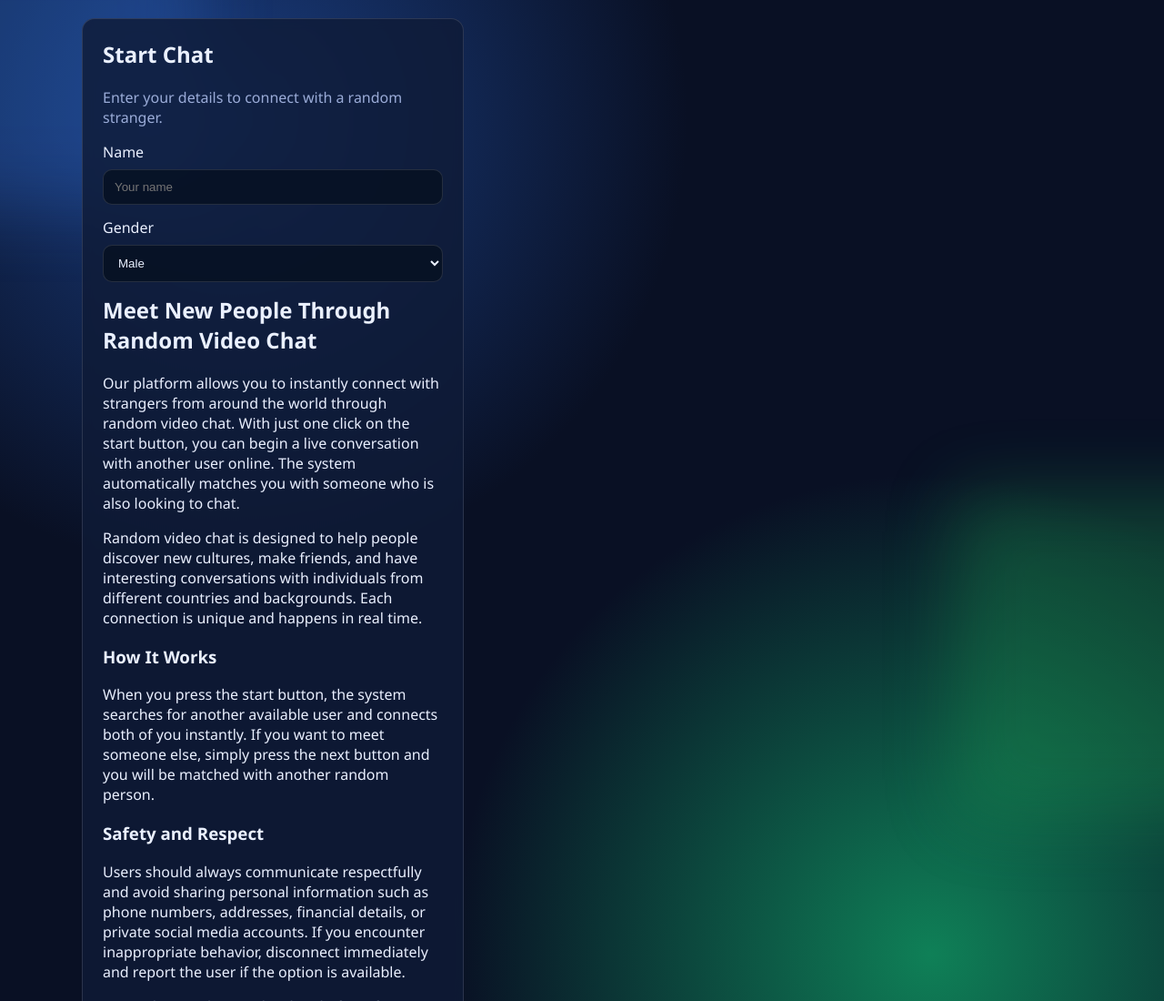
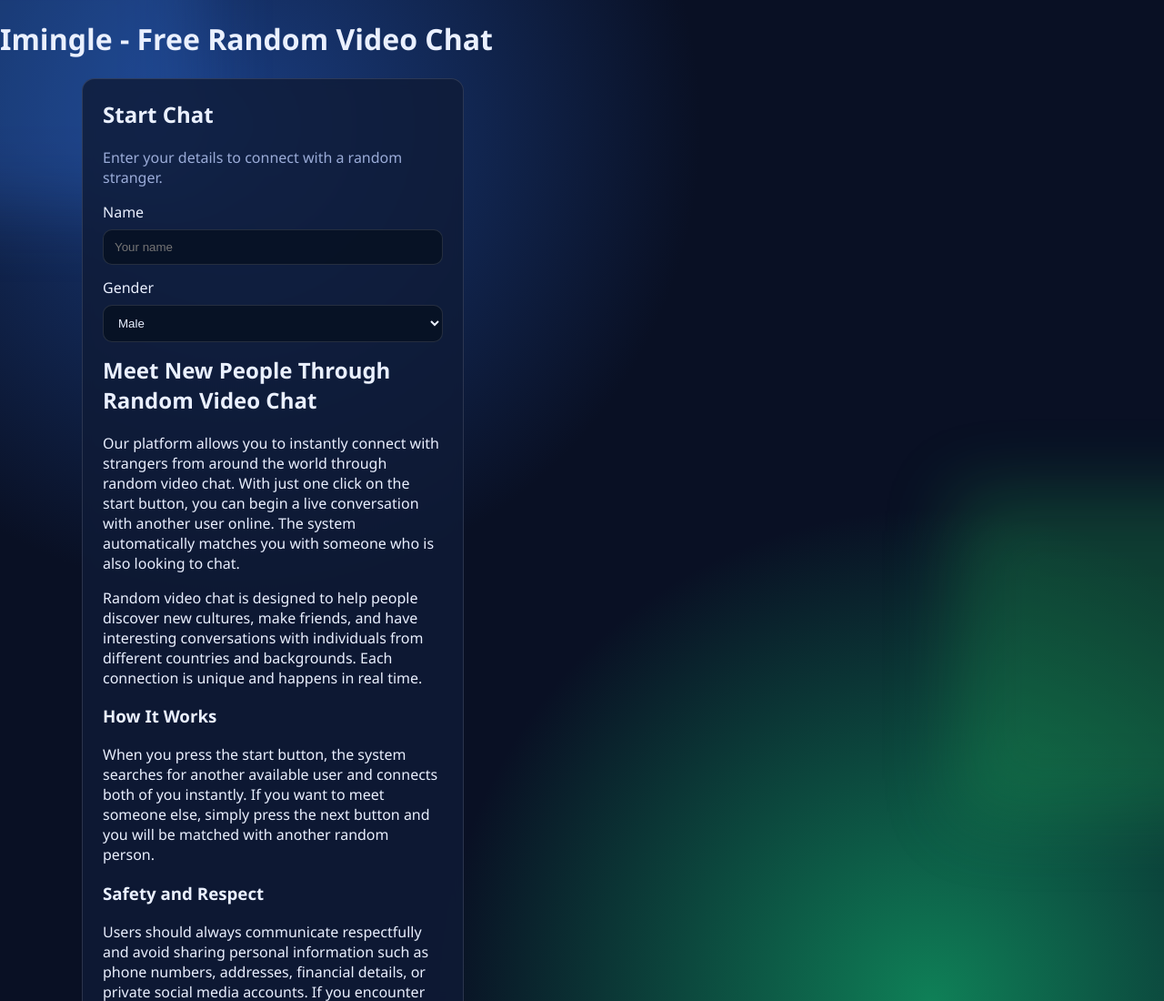
Before and after one commit to v4358137-lang/Vedio-Chat, a website: page public/index.html in a window 1280 px wide. Shown: the top 1100 px of the page at 91% size. Drawn offline with nearby package versions, Linux system fonts and the light colour scheme; no server answers.

Commit message:
Update index.html

```diff
--- a/public/index.html
+++ b/public/index.html
@@ -17,6 +17,7 @@
   <body>
     <div class="bg-shape bg-shape-a"></div>
     <div class="bg-shape bg-shape-b"></div>
+    <h1>Imingle - Free Random Video Chat</h1>
 
     <main class="app">
       <header class="topbar">
```
